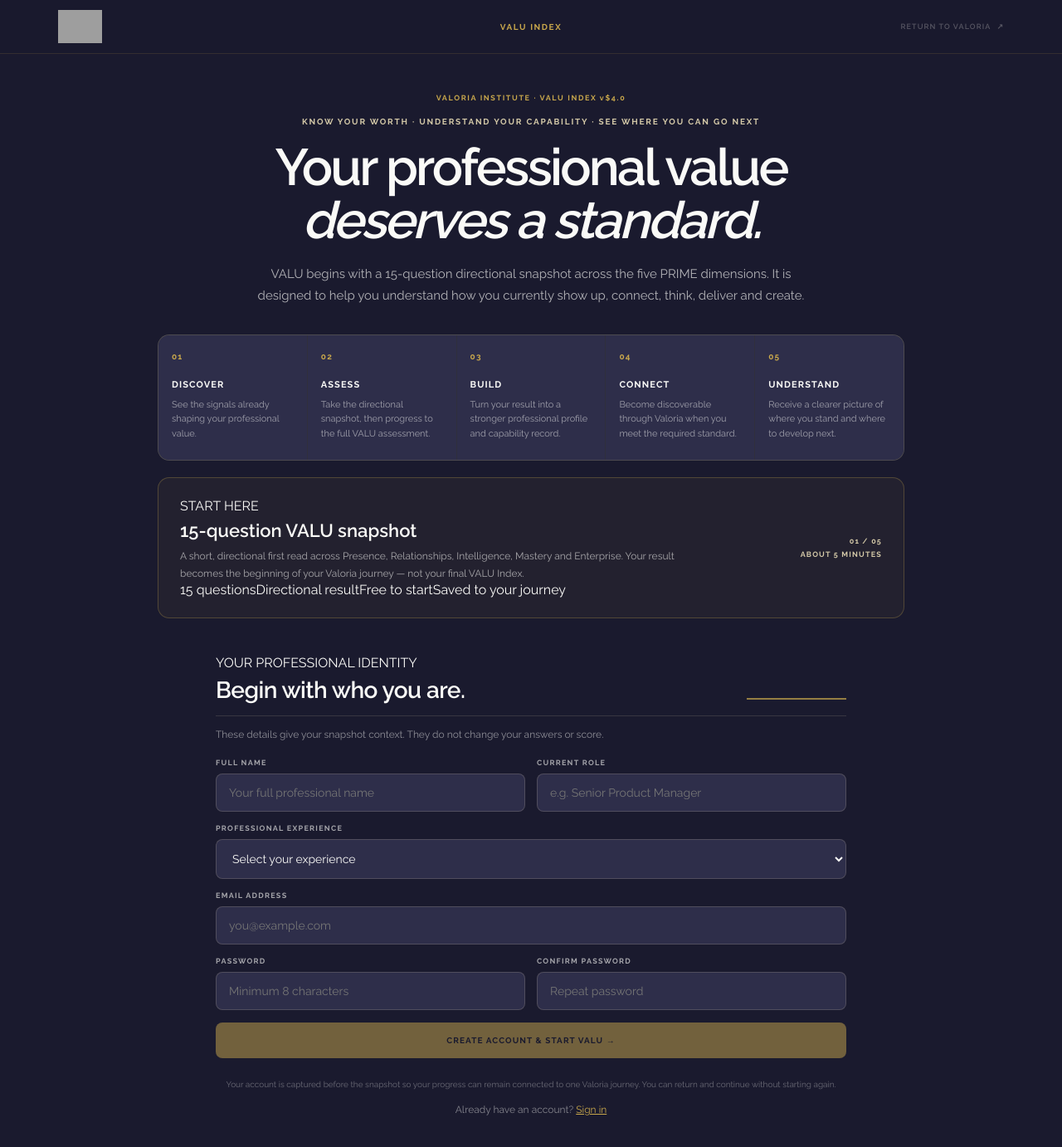
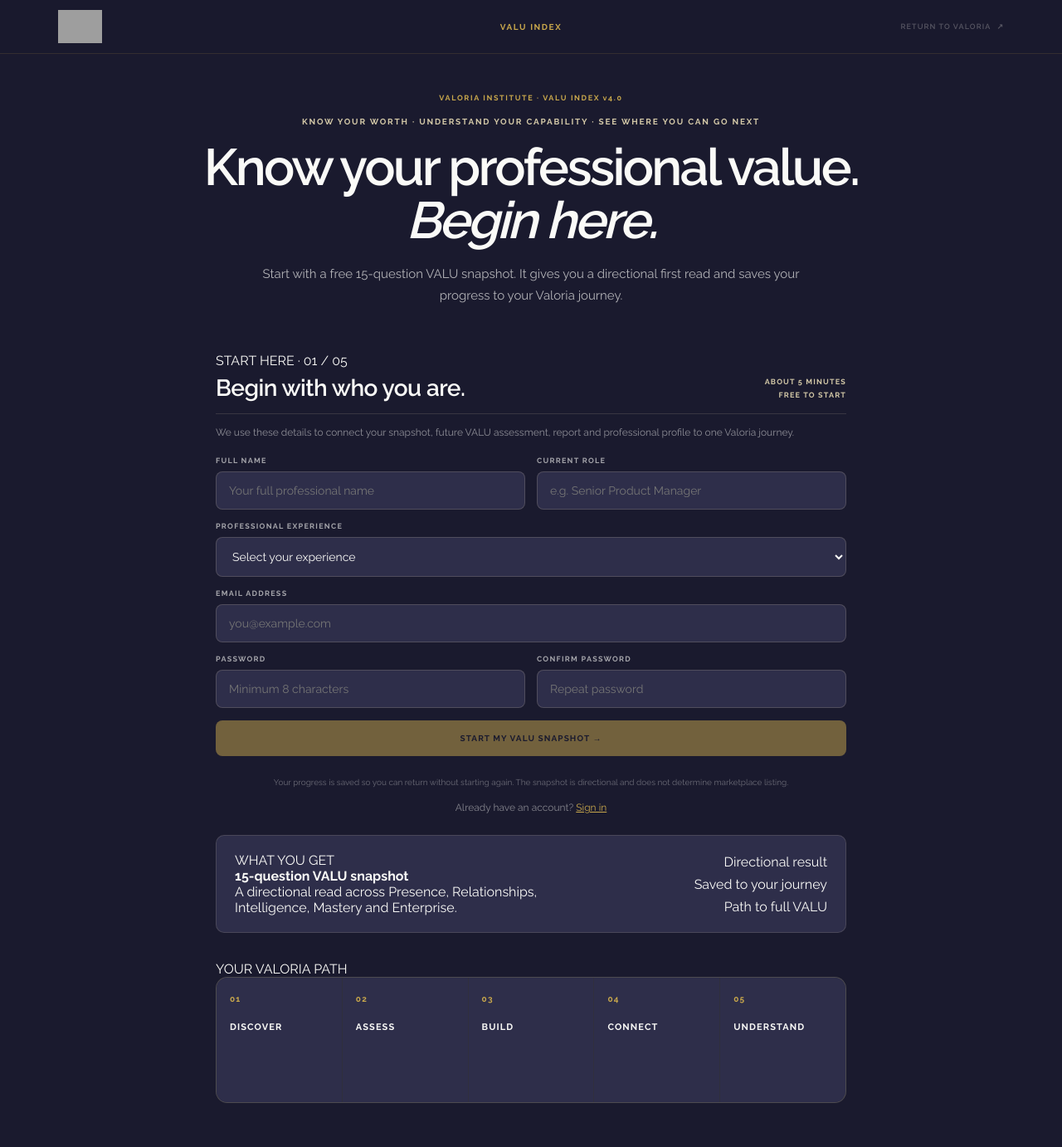
Before and after one commit to riverwayse-sudo/valoria-platform, a React (Vite) app in the folder valoria-final/: page / in a window 1280 px wide. Shown: the top 1382 px of the page at 83% size. Built offline with nearby package versions, Linux system fonts and the light colour scheme; grey boxes are pictures that could not be loaded.

Commit message:
feat: make VALU entry form the first CRO-focused action

```diff
--- a/valoria-final/src/VALUIndexV4GateNext.jsx
+++ b/valoria-final/src/VALUIndexV4GateNext.jsx
@@ -45,53 +45,49 @@
  function choose(index){if(selected!==null||saving)return;setSelected(index);timer.current=setTimeout(()=>answer(index),120)}
 
  if(phase==='signup')return <Shell>
-  <div style={S.homeHero}>
-   <div style={S.brand}>VALORIA INSTITUTE · VALU INDEX v${VALU_VERSION}</div>
+  <div style={S.heroBlock}>
+   <div style={S.brand}>VALORIA INSTITUTE · VALU INDEX v{VALU_VERSION}</div>
    <div style={S.homeKicker}>KNOW YOUR WORTH · UNDERSTAND YOUR CAPABILITY · SEE WHERE YOU CAN GO NEXT</div>
-   <h1 style={S.hero}>Your professional value<br/><em>deserves a standard.</em></h1>
-   <p style={S.lead}>VALU begins with a 15-question directional snapshot across the five PRIME dimensions. It is designed to help you understand how you currently show up, connect, think, deliver and create.</p>
+   <h1 style={S.hero}>Know your professional value.<br/><em>Begin here.</em></h1>
+   <p style={S.lead}>Start with a free 15-question VALU snapshot. It gives you a directional first read and saves your progress to your Valoria journey.</p>
+  </div>
+
+  <form onSubmit={createAccount} style={S.form}>
+   <div style={S.formHeader}>
+    <div><div style={S.eyebrow}>START HERE · 01 / 05</div><h2 style={S.formTitle}>Begin with who you are.</h2></div>
+    <div style={S.formMeta}>ABOUT 5 MINUTES<br/>FREE TO START</div>
+   </div>
+   <p style={S.formIntro}>We use these details to connect your snapshot, future VALU assessment, report and professional profile to one Valoria journey.</p>
+   <div style={S.grid}>
+    <Field label="FULL NAME"><input required style={S.input} value={name} onChange={e=>setName(e.target.value)} placeholder="Your full professional name" autoComplete="name"/></Field>
+    <Field label="CURRENT ROLE"><input required style={S.input} value={role} onChange={e=>setRole(e.target.value)} placeholder="e.g. Senior Product Manager" autoComplete="organization-title"/></Field>
+   </div>
+   <Field label="PROFESSIONAL EXPERIENCE"><select required style={S.input} value={experience} onChange={e=>setExperience(e.target.value)}><option value="">Select your experience</option>{EXPERIENCE_BANDS.map(x=><option key={x.id} value={x.id}>{x.label} · {x.desc}</option>)}</select></Field>
+   <Field label="EMAIL ADDRESS"><input required style={S.input} type="email" value={email} onChange={e=>setEmail(e.target.value)} placeholder="you@example.com" autoComplete="email"/></Field>
+   <div style={S.grid}>
+    <Field label="PASSWORD"><input required style={S.input} type="password" value={password} onChange={e=>setPassword(e.target.value)} placeholder="Minimum 8 characters" autoComplete="new-password"/></Field>
+    <Field label="CONFIRM PASSWORD"><input required style={S.input} type="password" value={confirm} onChange={e=>setConfirm(e.target.value)} placeholder="Repeat password" autoComplete="new-password"/></Field>
+   </div>
+   {error&&<div style={S.error}>{error}</div>}
+   <button type="submit" disabled={!validSignup||saving} style={{...S.primary,opacity:(!validSignup||saving)?.5:1}}>{saving?'SAVING YOUR JOURNEY…':'START MY VALU SNAPSHOT →'}</button>
+   <p style={S.note}>Your progress is saved so you can return without starting again. The snapshot is directional and does not determine marketplace listing.</p>
+   <p style={S.login}>Already have an account? <a href="https://valoriainstitute.com/login" style={{color:GOLD}}>Sign in</a></p>
+  </form>
+
+  <section style={S.valueStrip}>
+   <div><div style={S.eyebrow}>WHAT YOU GET</div><strong>15-question VALU snapshot</strong><p>A directional read across Presence, Relationships, Intelligence, Mastery and Enterprise.</p></div>
+   <div style={S.valuePoints}>{['Directional result','Saved to your journey','Path to full VALU'].map(x=><span key={x}>{x}</span>)}</div>
+  </section>
+
+  <section style={S.journeyContext}>
+   <div style={S.eyebrow}>YOUR VALORIA PATH</div>
    <div className="valu-path-rail" style={S.pathRail}>
     {[
-      ['01','DISCOVER','See the signals already shaping your professional value.'],
-      ['02','ASSESS','Take the directional snapshot, then progress to the full VALU assessment.'],
-      ['03','BUILD','Turn your result into a stronger professional profile and capability record.'],
-      ['04','CONNECT','Become discoverable through Valoria when you meet the required standard.'],
-      ['05','UNDERSTAND','Receive a clearer picture of where you stand and where to develop next.'],
-    ].map(([n,title,desc],i)=><div key={title} style={S.pathItem}>
-      <div style={S.pathNumber}>{n}</div><div><div style={S.pathTitle}>{title}</div><div style={S.pathDesc}>{desc}</div></div>
-      {i<4&&<div style={S.pathLine}/>}
-    </div>)}
+      ['01','DISCOVER'],['02','ASSESS'],['03','BUILD'],['04','CONNECT'],['05','UNDERSTAND'],
+    ].map(([n,title])=><div key={title} style={S.pathItem}><div style={S.pathNumber}>{n}</div><div style={S.pathTitle}>{title}</div></div>)}
    </div>
-   <div className="valu-start-panel" style={S.startPanel}>
-    <div>
-      <div style={S.eyebrow}>START HERE</div>
-      <div style={S.startTitle}>15-question VALU snapshot</div>
-      <p style={S.startCopy}>A short, directional first read across Presence, Relationships, Intelligence, Mastery and Enterprise. Your result becomes the beginning of your Valoria journey — not your final VALU Index.</p>
-      <div style={S.pills}>{['15 questions','Directional result','Free to start','Saved to your journey'].map(x=><span key={x} style={S.pill}>{x}</span>)}</div>
-    </div>
-    <div style={S.startMeta}><span>01 / 05</span><span>ABOUT 5 MINUTES</span></div>
-   </div>
-  </div>
-  <form onSubmit={createAccount} style={S.form}>
-   <div style={S.formHeader}><div><div style={S.eyebrow}>YOUR PROFESSIONAL IDENTITY</div><h2 style={S.formTitle}>Begin with who you are.</h2></div><div style={S.formRule}/></div>
-   <p style={S.formIntro}>These details give your snapshot context. They do not change your answers or score.</p>
-   <div style={S.grid}>
-    <Field label="FULL NAME"><input style={S.input} value={name} onChange={e=>setName(e.target.value)} placeholder="Your full professional name" autoComplete="name"/></Field>
-    <Field label="CURRENT ROLE"><input style={S.input} value={role} onChange={e=>setRole(e.target.value)} placeholder="e.g. Senior Product Manager" autoComplete="organization-title"/></Field>
-   </div>
-   <Field label="PROFESSIONAL EXPERIENCE"><select style={S.input} value={experience} onChange={e=>setExperience(e.target.value)}><option value="">Select your experience</option>{EXPERIENCE_BANDS.map(x=><option key={x.id} value={x.id}>{x.label} · {x.desc}</option>)}</select></Field>
-   <Field label="EMAIL ADDRESS"><input style={S.input} type="email" value={email} onChange={e=>setEmail(e.target.value)} placeholder="you@example.com" autoComplete="email"/></Field>
-   <div style={S.grid}>
-    <Field label="PASSWORD"><input style={S.input} type="password" value={password} onChange={e=>setPassword(e.target.value)} placeholder="Minimum 8 characters" autoComplete="new-password"/></Field>
-    <Field label="CONFIRM PASSWORD"><input style={S.input} type="password" value={confirm} onChange={e=>setConfirm(e.target.value)} placeholder="Repeat password" autoComplete="new-password"/></Field>
-   </div>
-   {error&&<div style={S.error}>{error}</div>}
-   <button type="submit" disabled={!validSignup||saving} style={{...S.primary,opacity:(!validSignup||saving)?.5:1}}>{saving?'CREATING YOUR ACCOUNT…':'CREATE ACCOUNT & START VALU →'}</button>
-   <p style={S.note}>Your account is captured before the snapshot so your progress can remain connected to one Valoria journey. You can return and continue without starting again.</p>
-   <p style={S.login}>Already have an account? <a href="https://valoriainstitute.com/login" style={{color:GOLD}}>Sign in</a></p>
-  </form>
+  </section>
  </Shell>
-
  if(phase==='taster')return <Shell>
   <StepBar active={2}/>
   <div style={S.top}><div><div style={S.eyebrow}>VALU SNAPSHOT · PRIME</div><div style={S.cluster}>{q.cluster} · {CLUSTERS[q.cluster]}</div></div><div style={S.counter}>{current+1} / {TASTER_QUESTIONS.length}</div></div>
@@ -124,6 +120,7 @@
  step:{display:'flex',alignItems:'center',gap:8,fontSize:9,fontWeight:700,letterSpacing:'.14em',color:'rgba(250,250,247,.55)'},
  stepDot:{width:24,height:24,borderRadius:'50%',border:'1px solid rgba(201,168,76,.45)',display:'inline-flex',alignItems:'center',justifyContent:'center',fontSize:9,color:PARCH},
  brand:{fontSize:9,fontWeight:700,letterSpacing:'.18em',color:GOLD,textAlign:'center'},
+ heroBlock:{padding:'12px 0 22px',textAlign:'center'},
  homeHero:{padding:'12px 0 0'},
  homeKicker:{fontSize:10,fontWeight:700,letterSpacing:'.18em',color:BRASS,textAlign:'center',marginTop:18},
  hero:{fontSize:'clamp(38px,6vw,62px)',fontWeight:600,lineHeight:1.04,letterSpacing:'-.045em',textAlign:'center',margin:'18px 0 18px'},
@@ -135,6 +132,11 @@
  pathDesc:{fontSize:11,lineHeight:1.55,color:'rgba(250,250,247,.56)'},
  pathLine:{display:'none'},
  startPanel:{display:'flex',alignItems:'center',justifyContent:'space-between',gap:28,padding:'24px 26px',background:'rgba(201,168,76,.055)',border:'1px solid rgba(201,168,76,.28)',borderRadius:14,marginBottom:44},
+ formMeta:{flex:'0 0 auto',textAlign:'right',fontSize:9,fontWeight:800,lineHeight:1.8,letterSpacing:'.13em',color:BRASS},
+ valueStrip:{display:'flex',alignItems:'center',justifyContent:'space-between',gap:24,maxWidth:760,margin:'26px auto 0',padding:'20px 22px',background:SURFACE,border:'1px solid rgba(212,201,168,.16)',borderRadius:10},
+ valueStripStrong:{fontSize:16},
+ valuePoints:{display:'flex',gap:8,flexWrap:'wrap',justifyContent:'flex-end'},
+ journeyContext:{maxWidth:760,margin:'34px auto 0'},
  startTitle:{fontSize:22,fontWeight:600,color:PARCH,marginTop:7},
  startCopy:{fontSize:12,lineHeight:1.7,color:'rgba(250,250,247,.62)',maxWidth:610,margin:'8px 0 0'},
  startMeta:{flex:'0 0 auto',display:'grid',gap:6,textAlign:'right',fontSize:9,fontWeight:700,letterSpacing:'.13em',color:BRASS},
```
